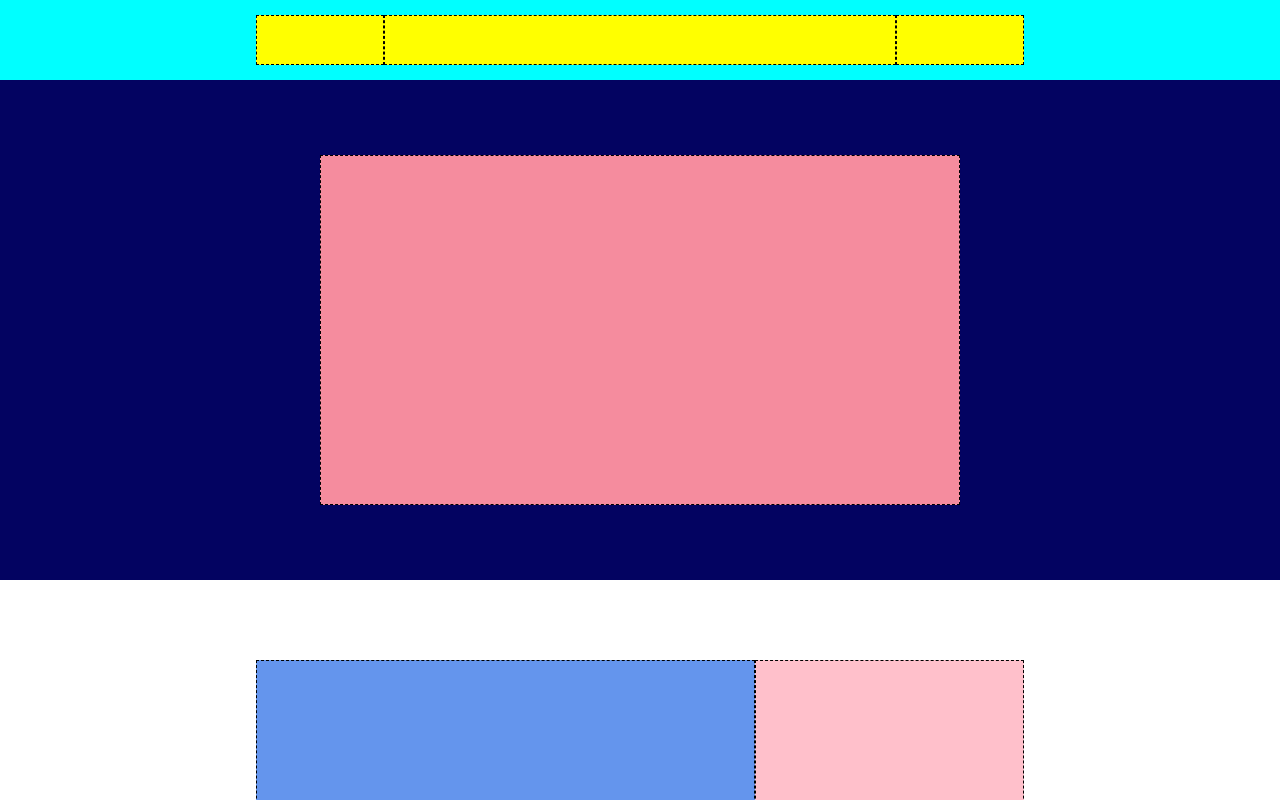
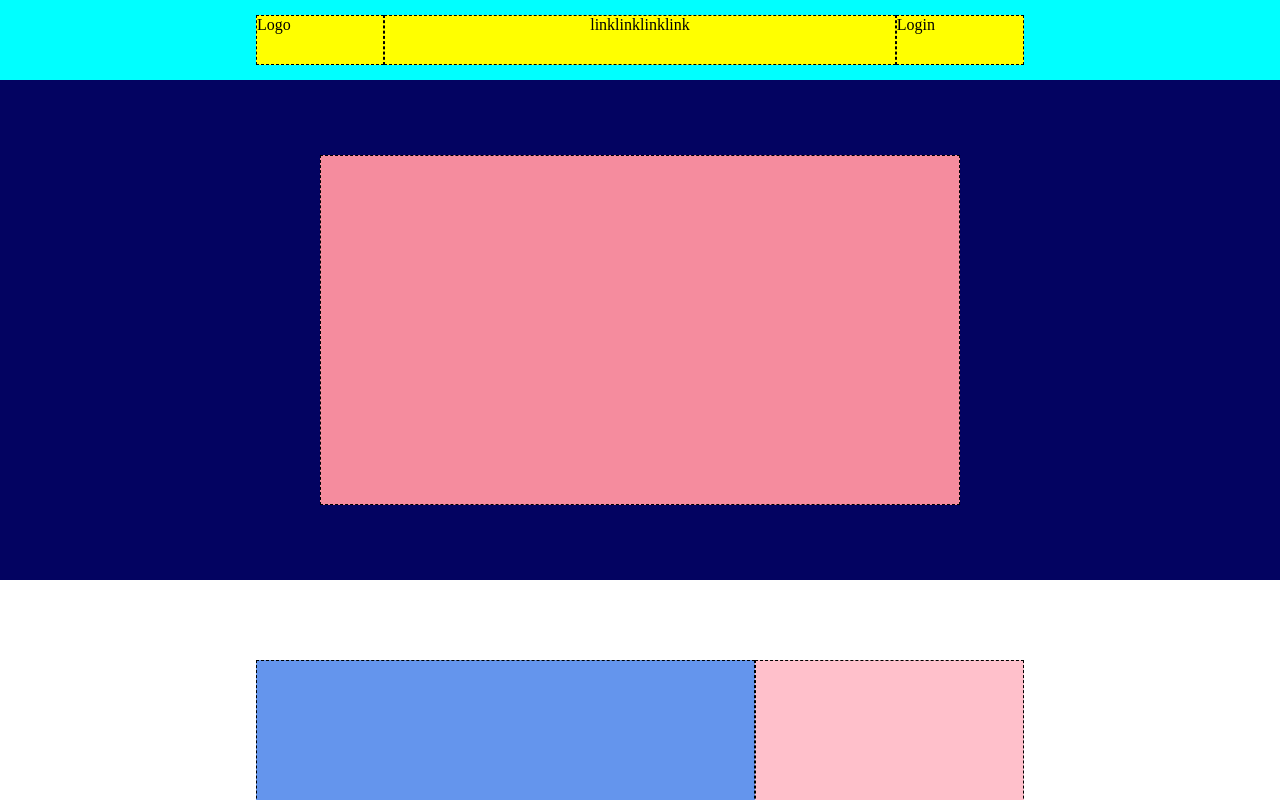
Before and after one commit to Youss0203/htmlcss-struttura-discord, a plain HTML site: page index.html in a window 1280 px wide. Shown: the top 800 px of the page. Drawn offline with Linux system fonts and the light colour scheme.

```diff
--- a/index.html
+++ b/index.html
@@ -15,12 +15,20 @@
         <div class="container-header">
             <nav class="column flex">
                 <section>
+                    Logo
                 </section>
 
                 <aside>
+                    <ul>
+                        <li>link</li>
+                        <li>link</li>
+                        <li>link</li>
+                        <li>link</li>
+                    </ul>
                 </aside>
 
                 <section>
+                    Login
                 </section>
 
             </nav>
--- a/style/stile.css
+++ b/style/stile.css
@@ -141,3 +141,9 @@ button{
     height: 500px;
     background-color: rgb(41, 40, 40);
 }
+
+ul{
+    list-style: none;
+    display: flex;
+    justify-content: center ;
+}
```
